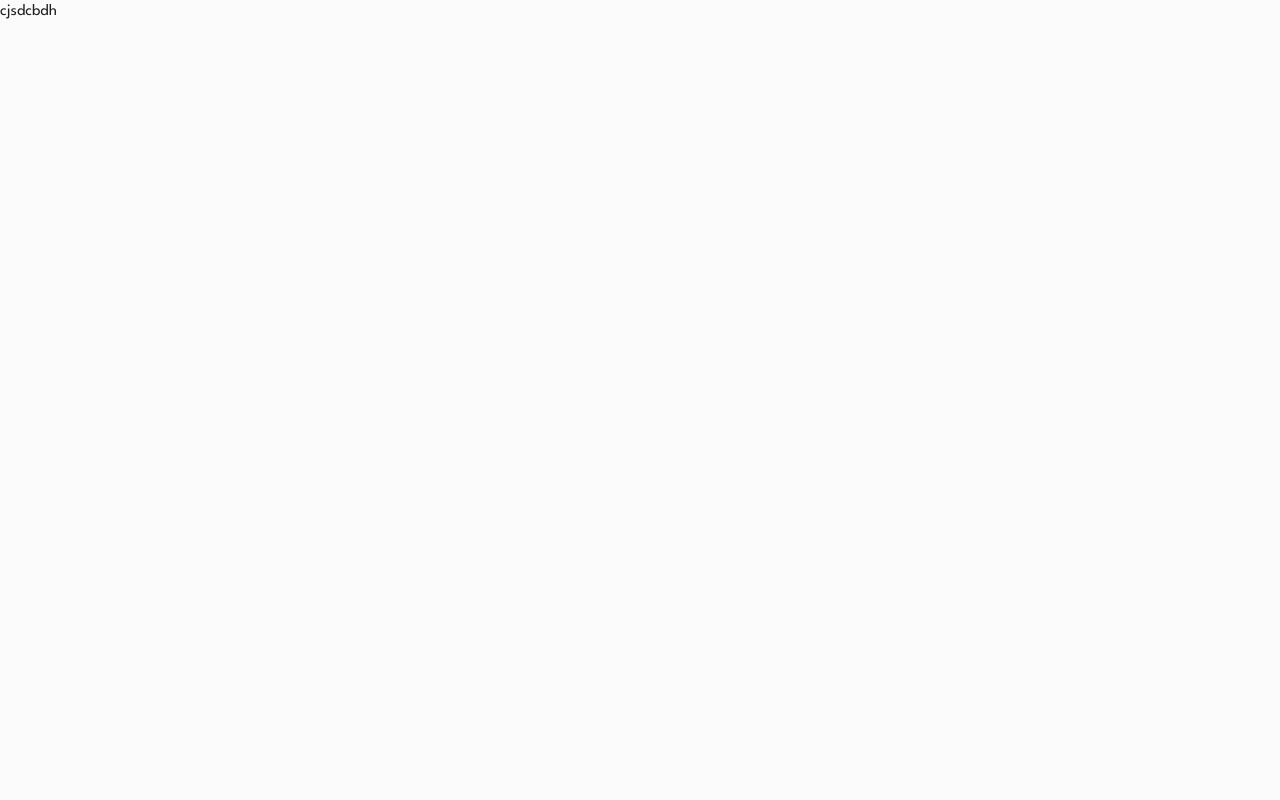
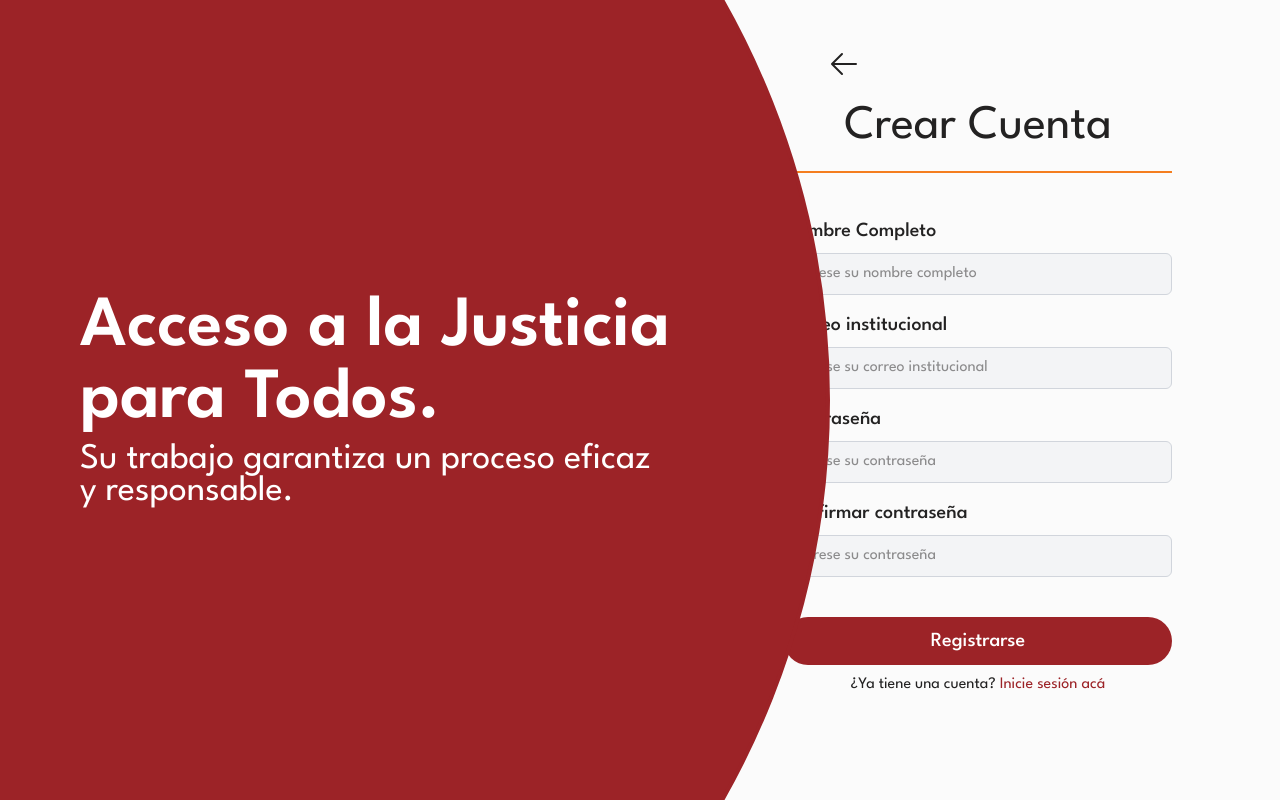
Before and after one commit to ByteWizzardd/Gestion-de-clinicas-juridicas, a Next.js app: page /auth/register in a window 1280 px wide. Built offline with nearby package versions, Linux system fonts and the light colour scheme.

Commit message:
feat: página register

```diff
--- a/app/auth/page.tsx
+++ b/app/auth/page.tsx
@@ -16,17 +16,14 @@ export default function AuthHome (){
             <div className="absolute top-4 left-0">
                 <Image src="/image.png" alt="DER Logo" width={240} height={87} className="object-contain"/>
             </div>
-
             {/* Decoración 1 - Esquina superior derecha */}
             <div className="absolute top-[-10] right-0 z-0">
                 <Image src="/deco1.svg" alt="Decoración 1" width={600} height={600} className="object-contain"/>
             </div>
-
             {/* Decoración 2 - Esquina inferior izquierda */}
             <div className="absolute bottom-[-10] left-0 z-0">
                 <Image src="/deco2.svg" alt="Decoración 2" width={600} height={600} className="object-contain"/>
             </div>
-
             {/* Contenedor centrado para la tarjeta */}
             <div className="flex h-screen justify-center items-center relative z-10">
                 <div className="w-1/3 bg-[#FCFCFC] h-1/2 rounded-4xl shadow-[0px_4px_10px_0px_rgba(0,0,0,0.25)] overflow-hidden flex flex-col items-center justify-center p-5">
--- a/app/auth/register/page.tsx
+++ b/app/auth/register/page.tsx
@@ -1,18 +1,45 @@
-// Página de registro
-// Ruta: /auth/register
-
-// Aquí va:
-// - Formulario de registro con campos: nombre, apellido, email, contraseña, confirmar contraseña, rol (opcional)
-// - Botón de "Registrarse"
-// - Link para ir a login ("¿Ya tienes cuenta? Inicia sesión")
-// - Manejo de errores de registro
-// - Validación de campos del formulario
-// - Validación de que las contraseñas coincidan
-// - Estado de carga mientras se procesa el registro
-// - Redirección al login o dashboard después de registro exitoso
-
+import Button from "@/components/ui/Button";
+import Input from "@/components/ui/Input";
+import { ArrowLeftIcon } from "@heroicons/react/24/solid";
+import Link from "next/link";
 export default function RegisterPage() {
     return(
-        <h1>cjsdcbdh</h1>
+        <div className="bg-background relative overflow-hidden h-screen">
+            {/* Flecha para volver - Lado derecho del círculo */}
+            <Link href="/auth" className="absolute top-10  left-[820px] z-30 p-2 hover:bg-gray-100 rounded-full transition-colors">
+                <ArrowLeftIcon className="w-8 h-8 text-foreground hover:text-primary transition-colors" />
+            </Link>
+            {/* Contenedor principal con layout flex */}
+            <div className="flex h-screen items-center justify-end px-12 relative">
+                {/* Círculo con información y decoración - Izquierda */}
+                <div className="absolute left-5 top-1/2 -translate-y-1/2 -translate-x-1/2 font-primary">
+                    <div className="w-[1620px] h-[1620px] flex flex-col justify-center items-end rounded-full border-4 border-primary bg-primary">
+                        <p className="text-white w-1/2 font-semibold text-7xl text-left pr-20 pl-15">Acceso a la Justicia para Todos. </p>
+                        <p className="text-white text-left w-1/2 text-4xl/8 pr-40 pl-15 mt-2">Su trabajo garantiza un proceso eficaz y responsable.</p>
+                    </div>
+                </div>
+                {/* Cuadro para registrar - Derecha */}
+                <div className="w-full max-w-md pr-15">
+                    <div className="flex flex-col gap-6 w-full">
+                        <div className="mb-5">
+                            <h1 className="text-5xl font-normal text-foreground mb-2 text-center font-primary">Crear Cuenta</h1>
+                            <div className="w-full h-0.5 bg-secondary mt-5"/>
+                        </div>
+                        <div className="flex flex-col gap-4 !font-urbanist">
+                            <Input label="Nombre Completo" placeholder="Ingrese su nombre completo" className="bg-gray-100 text-base"/>
+                            <Input label="Correo institucional" placeholder="Ingrese su correo institucional" className="bg-gray-100 text-base"/>
+                            <Input label="Contraseña" placeholder="Ingrese su contraseña" type="password" className="bg-gray-100 text-base"/>
+                            <Input label="Confirmar contraseña" placeholder="Ingrese su contraseña" type="password" className="bg-gray-100 text-base"/>
+                        </div>
+                        <div className="flex flex-col gap-2 mt-4 !font-urbanist">
+                            <Button children="Registrarse" variant="primary" size="lg" isLoading={false}  className="!rounded-3xl !text-xl w-full" />
+                            <p className="text-base text-center text-foreground">
+                                ¿Ya tiene una cuenta? <Link href="/auth/login" className="text-primary hover:underline">Inicie sesión acá</Link>
+                            </p>
+                        </div>
+                    </div>
+                </div>
+            </div>
+        </div>
     );
 }
```
